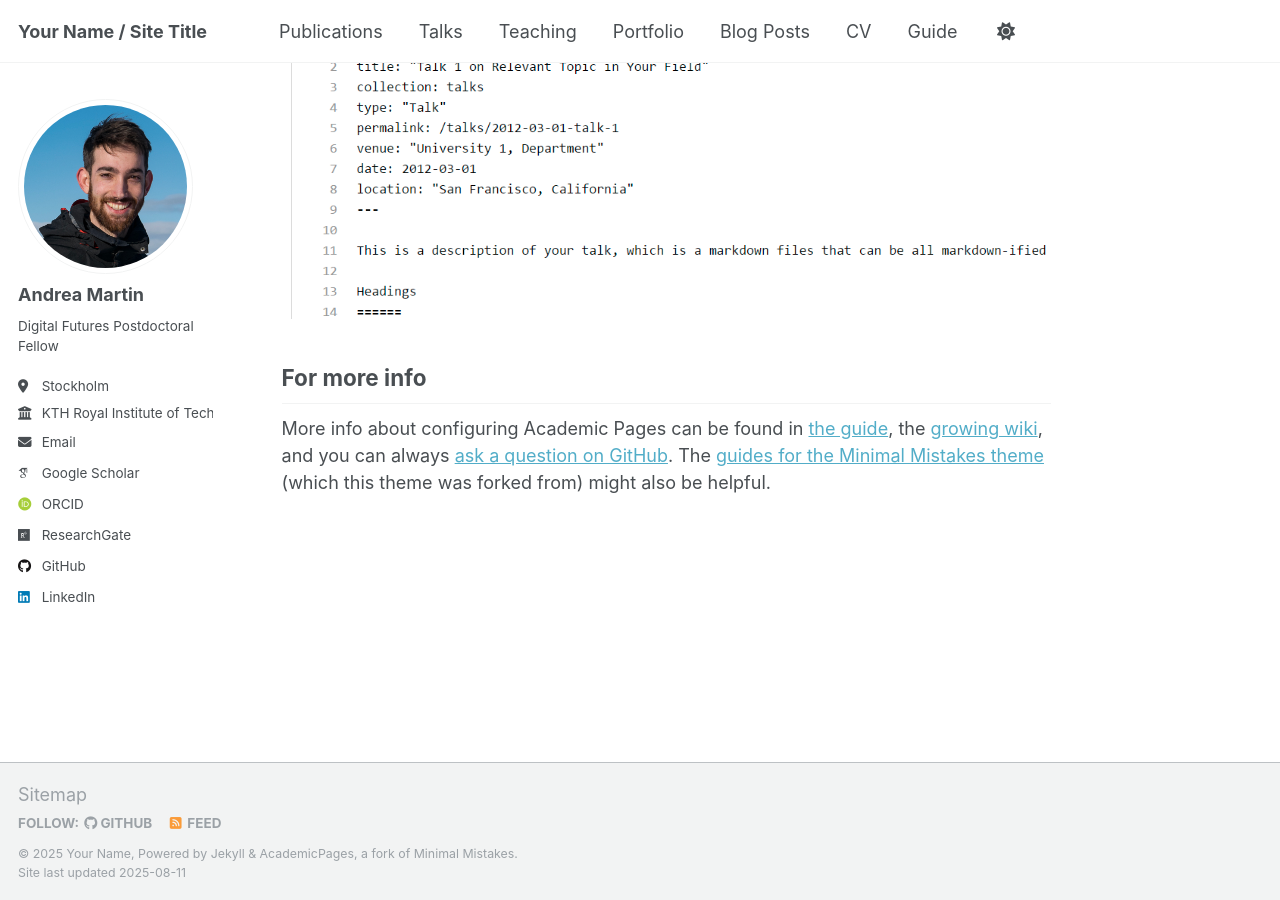
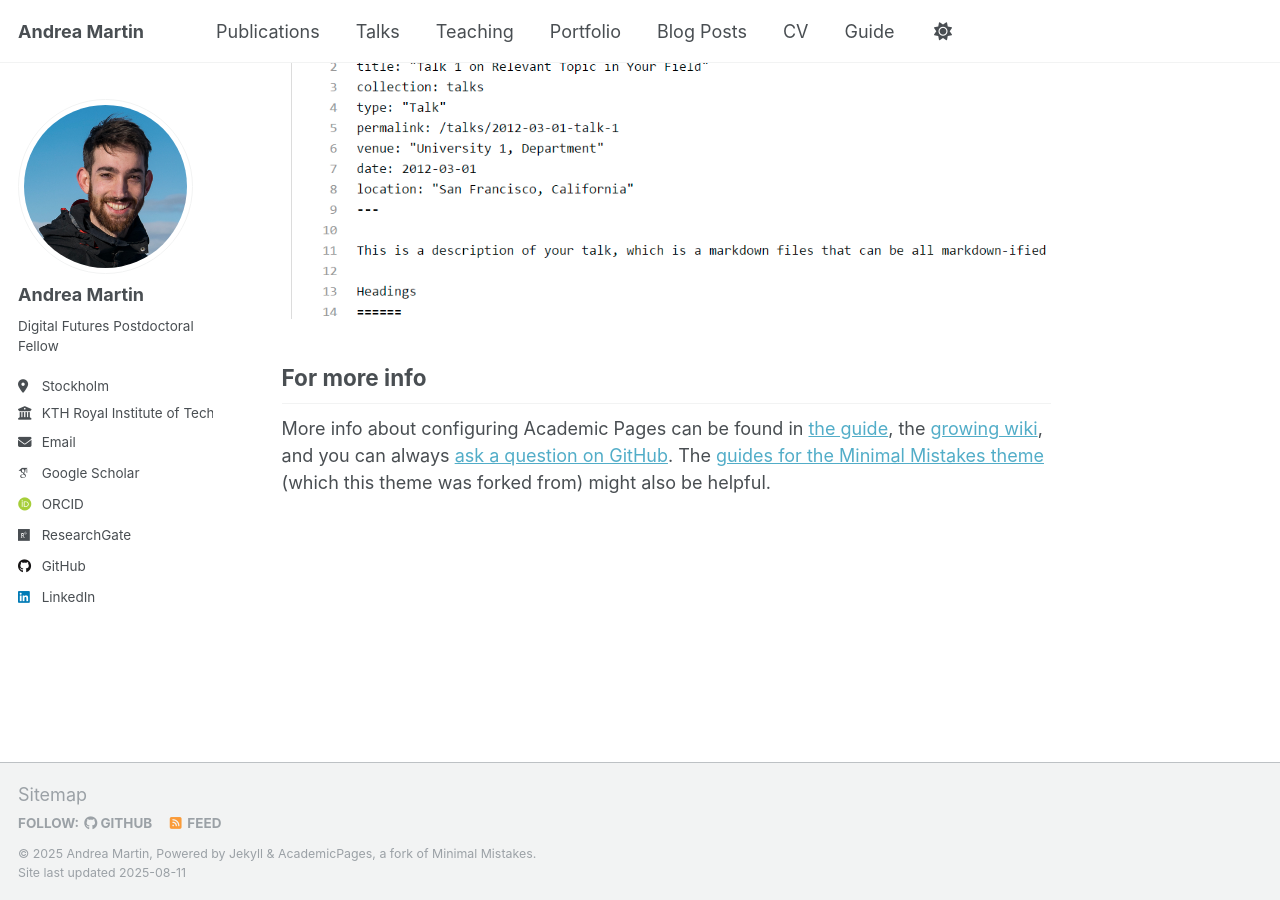
Before and after one commit to andrea-martin/andrea-martin.github.io, a Jekyll site: the page built from _pages/about.md, in a window 1280 px wide and 900 px high, scrolled down 2880 px. Built offline with Jekyll 4.4.1, drawn with Linux system fonts in a browser that asks for light colours; some web fonts are replaced; a script that is not in the unit is left out.

Commit message:
Update _config.yml

```diff
--- a/_config.yml
+++ b/_config.yml
@@ -9,9 +9,9 @@
 # Basic Site Settings
 locale                   : "en-US"
 site_theme               : "default"
-title                    : "Your Name / Site Title"
+title                    : "Andrea Martin"
 title_separator          : "-"
-name                     : &name "Your Name"
+name                     : &name "Andrea Martin"
 description              : &description "personal description"
 url                      : https://andrea-martin.github.io # the base hostname & protocol for your site e.g. "https://[your GitHub username].github.io" or if you already have some other page hosted on Github then use "https://[your GitHub username].github.io/[Your Repo Name]"
 baseurl                  : "" # the subpath of your site, e.g. "/blog"
```
